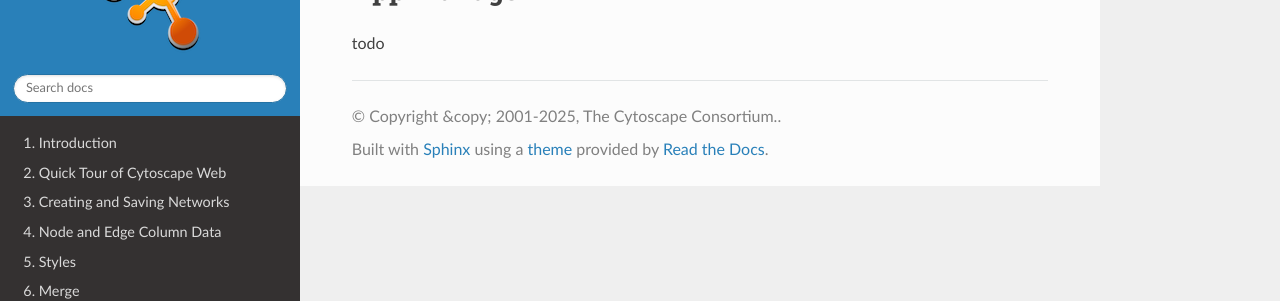
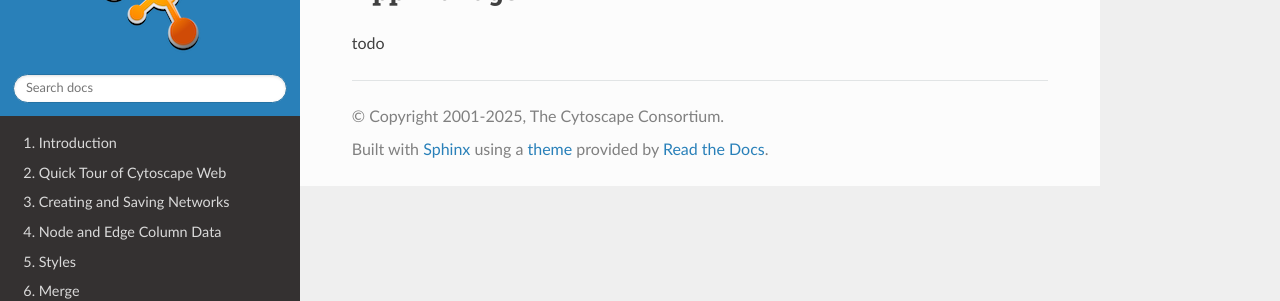
Before and after one commit to cytoscape/web-cytoscape-manual, a Sphinx documentation site: the page built from docs/App_Manager.md, in a window 1280 px wide. Shown: the part 128-429 px from the top of the page. Built offline with Sphinx 7.4.7 and the Read the Docs theme 3.1.0, drawn with Linux system fonts in a browser that asks for light colours; some of the changed lines change nothing that is shown.

Commit message:
Update conf.py

```diff
--- a/docs/conf.py
+++ b/docs/conf.py
@@ -5,7 +5,7 @@ master_doc = 'index'
 
 from datetime import datetime
 current_year = datetime.now().year
-copyright = f'&copy; 2001-{current_year}, The Cytoscape Consortium.' # u'2001-{}, The Cytoscape Consortium'.format(current_year)
+copyright = u'2001-{}, The Cytoscape Consortium'.format(current_year)    # f'© 2001-{current_year}, The Cytoscape Consortium'
 project = u'Cytoscape Web User Manual'
 author = u'The Cytoscape Consortium'
 
@@ -14,7 +14,7 @@ release = '1.0.x'
 language = None
 
 rst_epilog = f"""
-.. |index_copyright| replace:: &copy; 2001-{current_year}, The Cytoscape Consortium.
+.. |index_copyright| replace:: © 2001-{current_year}, The Cytoscape Consortium.
 """
 
 exclude_patterns = ['_build']
```
